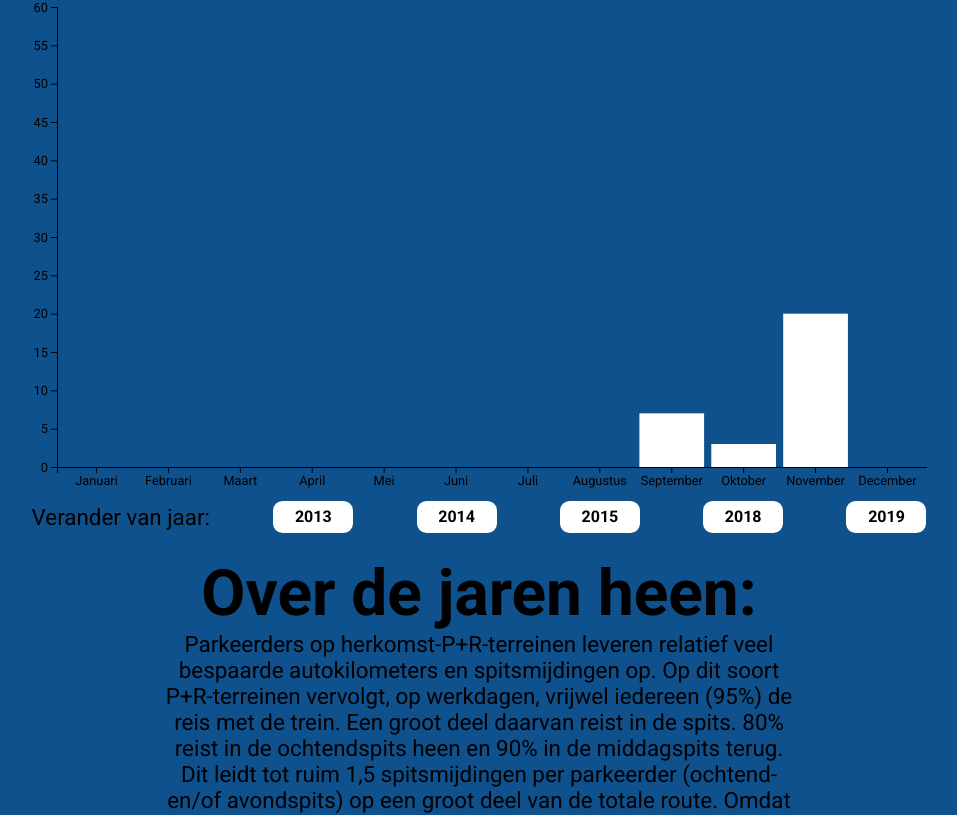
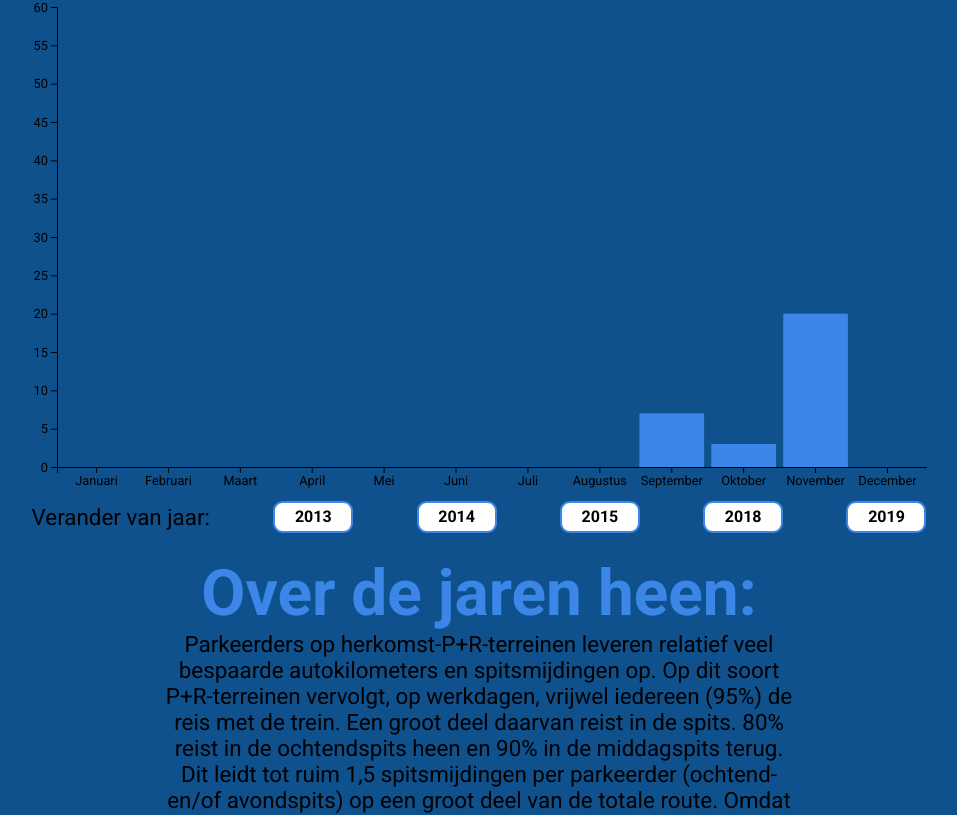
Before and after one commit to HappyPantss/human-centered-design-2021, a Vue app: page / in a window 1280 px wide. Shown: the part 1857-2672 px from the top of the page, without its empty margins (161-1118 px from the left). Built offline with nearby package versions, Linux system fonts and the light colour scheme.

Commit message:
Resit updates, style changes

```diff
--- a/src/components/BarChart.vue
+++ b/src/components/BarChart.vue
@@ -276,7 +276,7 @@ export default {
 @import url("https://fonts.googleapis.com/css2?family=Roboto:wght@400;700&display=swap");
 
 rect.bar {
-  fill: white;
+  fill: #3b86e7;
 }
 
 .buttonYear {
@@ -293,22 +293,21 @@ input {
   font-family: "Roboto", sans-serif;
   font-weight: 700;
   font-size: 1rem;
-  color: black;
-  border: 2px solid white;
+  border: 2px solid #3b86e7;
   border-radius: 0.6rem;
   outline: none;
 }
 
 input:hover {
-  background-color: black;
+  background-color: #3b86e7;
   color: white;
   border: none;
-  border: 2px solid black;
+  border: 2px solid #3b86e7;
   border-radius: 0.6rem;
 }
 
 input:active {
-  background-color: rgb(44, 44, 44);
+  background-color: #9dc2f3;
 }
 
 span {
--- a/src/components/Main.vue
+++ b/src/components/Main.vue
@@ -148,6 +148,7 @@ h1.title {
 .stage h2 {
   font-family: "Roboto", sans-serif;
   font-size: 4rem;
+  color: #3b86e7;
 }
 
 .stage p {
```
